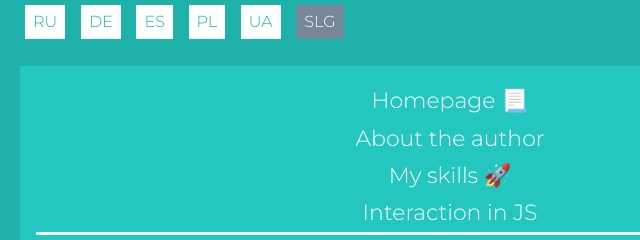
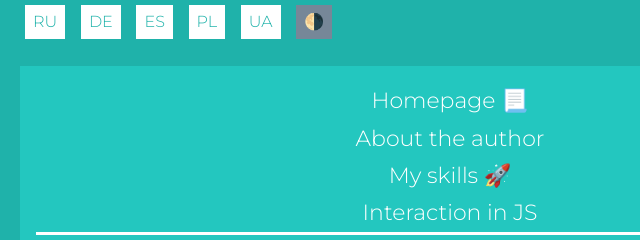
Before and after one commit to Mr-Front-End-dev/Homepage--EN-LSGr-, a plain HTML site: page index.html in a window 1280 px wide. Shown: the top 240 px of the page, 190-830 px from the left. Drawn offline with nearby package versions, Linux system fonts and the light colour scheme.

Commit message:
Added icon for theme's button

```diff
--- a/index.html
+++ b/index.html
@@ -28,7 +28,7 @@
     <a class="section__button--link" href="https://mr-front-end-dev.github.io/Homepage--ES-SLGr-/"><button class="section__button">ES</button></a>
     <a class="section__button--link" href="https://mr-front-end-dev.github.io/Homepage--PL-SLGr-/"><button class="section__button">PL</button></a>
     <a class="section__button--link" href="https://mr-front-end-dev.github.io/Homepage--UA-SLGr-/"><button class="section__button">UA</button></a>
-    <a class="section__button--link" href="https://mr-front-end-dev.github.io/Homepage--EN-LSG-/"><button class="section__button section__button--lightslategrey">SLG</button></a>
+    <a class="section__button--link" href="https://mr-front-end-dev.github.io/Homepage--EN-LSG-/"><button class="section__button section__button--lightslategrey">🌗</button></a>
     <nav class="nav">
       <ul class="navUL">
         <a class="navLink" href="#homepage">
```
